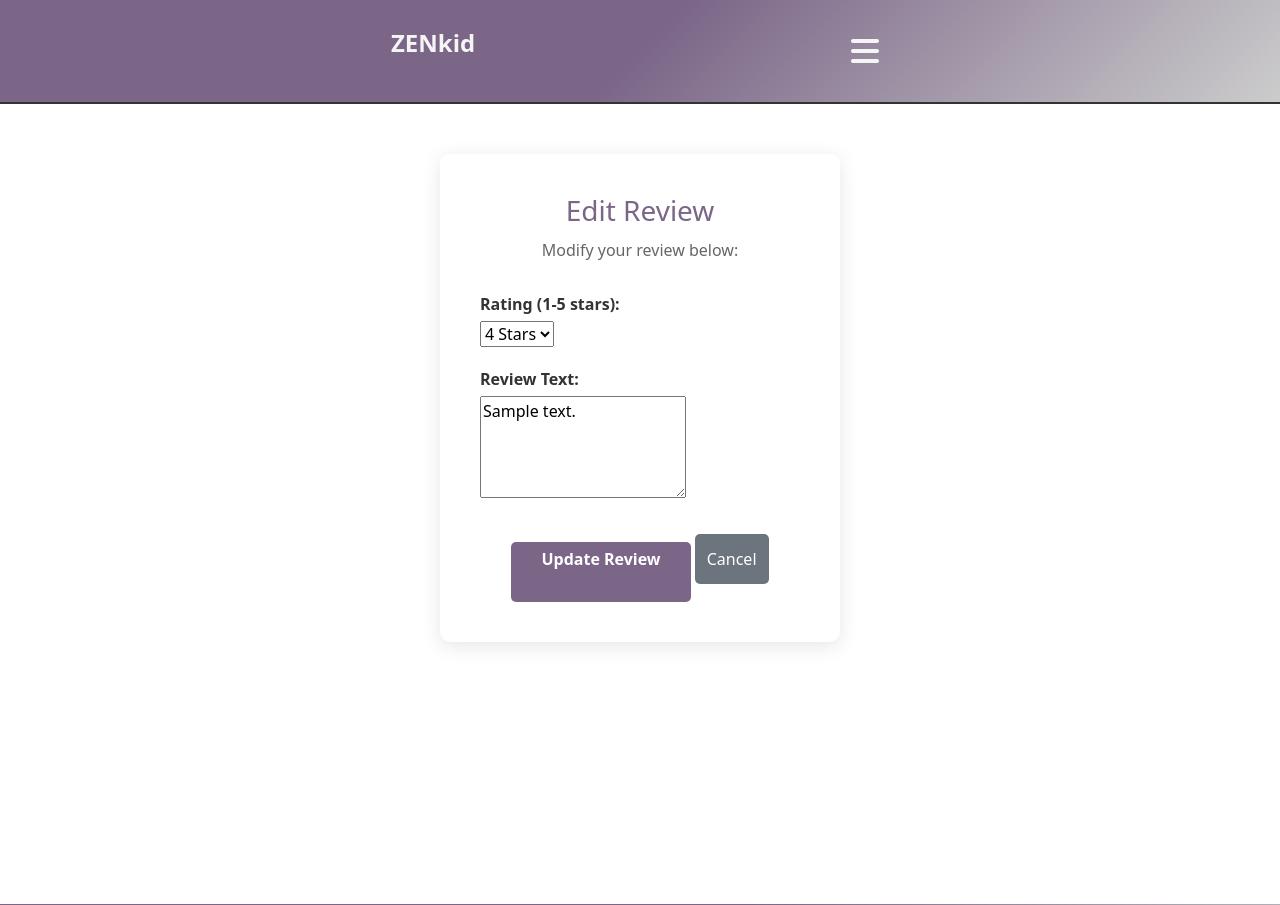
After one commit to DylanAustin-TheDreamer/Full-Stack-Milestone, a Django app: template main/templates/main/edit_review.html in a window 1280 px wide. The commit adds this page. Shown: the top 905 px of the page. Run offline with Django 4.2, Linux system fonts and the light colour scheme; the template is opened without the code that fills it: values that come from a table or form of the project are taken from there, others are empty; tables that the repository leaves empty hold one stand-in row (values such as "Sample post").

Commit message:
Created edit and delete review HTML with ghost text forms. still trying to understand

```diff
--- /dev/null
+++ b/main/templates/main/edit_review.html
@@ -0,0 +1,32 @@
+{% extends 'base.html' %} {% load static %} {% block title %}Edit Review -
+ZENkid{% endblock %} {% block content %}
+<div class="auth-container">
+    <div class="auth-card">
+        <h2>Edit Review</h2>
+        <p>Modify your review below:</p>
+
+        <form method="post">
+            {% csrf_token %}
+
+            <div class="form-group">
+                <label for="rating">Rating (1-5 stars):</label>
+                <select name="rating" id="rating" required>
+                    <option value="1" {% if review.rating == 1 %}selected{% endif %}>1 Star</option>
+                    <option value="2" {% if review.rating == 2 %}selected{% endif %}>2 Stars</option>
+                    <option value="3" {% if review.rating == 3 %}selected{% endif %}>3 Stars</option>
+                    <option value="4" {% if review.rating == 4 %}selected{% endif %}>4 Stars</option>
+                    <option value="5" {% if review.rating == 5 %}selected{% endif %}>5 Stars</option>
+                </select>
+            </div>
+
+            <div class="form-group">
+                <label for="text">Review Text:</label>
+                <textarea name="text" id="text" rows="4" required>{{ review.main_content }}</textarea>
+            </div>
+
+            <button type="submit" class="btn-primary">Update Review</button>
+            <a href="{% url 'main:profile' %}" class="btn-secondary">Cancel</a>
+        </form>
+    </div>
+</div>
+{% endblock %}
--- a/main/templates/main/profile.html
+++ b/main/templates/main/profile.html
@@ -102,7 +102,7 @@ ZENkid{% endblock %} {% block content %}
               <span>
                 <!-- Display stars based on rating number -->
                 {% for i in "12345"|slice:":review.rating" %}
-                <i class="fa-solid fa-star" id="star-review"></i>
+                <i class="fa-solid fa-star" id="star-review" style="font-size: medium;"></i>
                 {% endfor %}
               </span>
               <div style="height: 25px"></div>
```
Also changed, not shown: main/templates/main/delete_review.html (added, +16 -0 lines), main/views.py (+26 -12 lines).
